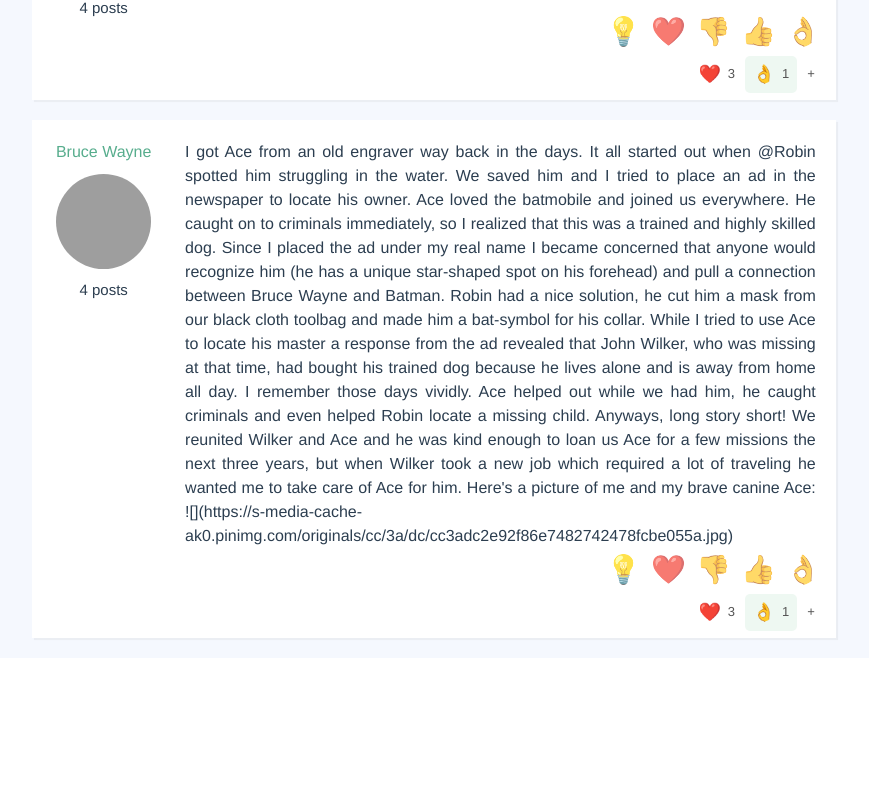
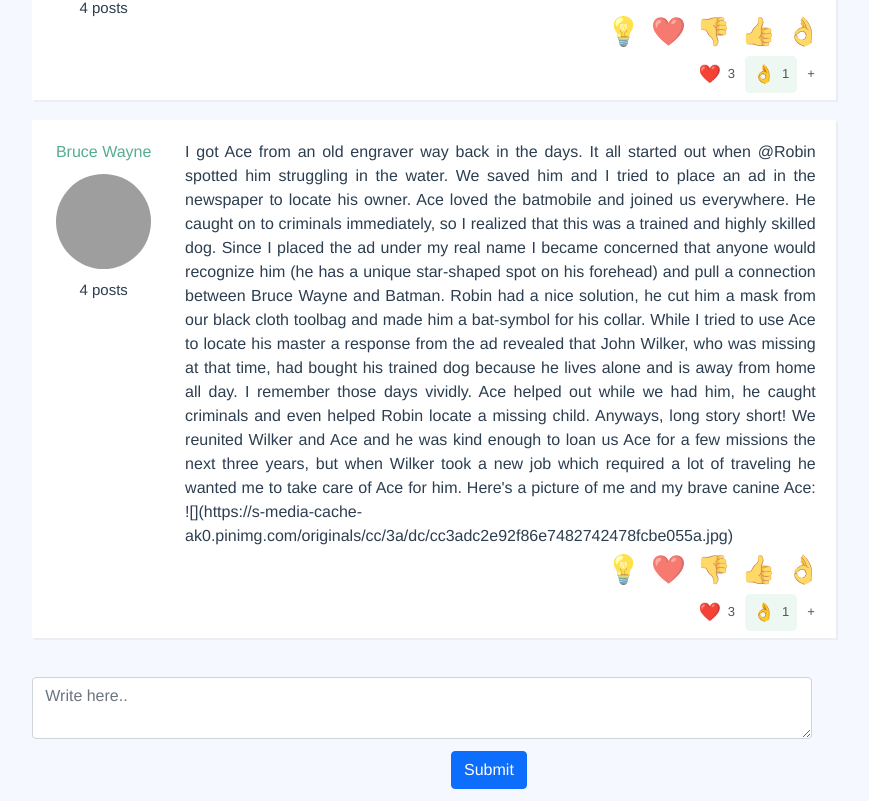
Before and after one commit to skpaul82/vueschool-forum, a Vue app: page /thread/-KsjWehQ--apjDBwSBCY in a window 1280 px wide. Shown: the part 954-1755 px from the top of the page, without its empty margins (206-1075 px from the left). Before the commit the page ends 1612 px from the top, so only its background shows below. Built offline with nearby package versions, Linux system fonts and the light colour scheme; grey boxes are pictures that could not be loaded.

Commit message:
Add new post form abd update dataScouce.

```diff
--- a/src/pages/ThreadShow.vue
+++ b/src/pages/ThreadShow.vue
@@ -3,6 +3,24 @@
     <h1>{{ thread.title }}</h1>
 
     <PostList :posts="threadPosts"/>
+
+    <div class="">
+      <form @submit.prevent="addPost">
+        <div class="form-group row">
+          <label for="newPost" class="col-sm-1-12 col-form-label"></label>
+          <div class="col-sm-1-12">
+            <textarea v-model="newPost" class="form-control" name="newPost" id="newPost" placeholder="Write here.."></textarea>
+          </div>
+        </div>
+        <div class="form-group row">
+          <div class="offset-sm-2 col-sm-10">
+            <button type="submit" class="btn btn-primary">
+              Submit
+            </button>
+          </div>
+        </div>
+      </form>
+    </div>
   </div>
 </template>
 
@@ -23,7 +41,8 @@ export default {
   data () {
     return {
       threads: sourceData.threads,
-      posts: sourceData.posts
+      posts: sourceData.posts,
+      newPost: null
     }
   },
   computed: {
@@ -33,6 +52,21 @@ export default {
     threadPosts () {
       return this.posts.filter(post => post.threadId === this.id)
     }
+  },
+  methods: {
+    addPost () {
+      const postId = 'aaa' + Math.random()
+      const post = {
+        id: postId,
+        text: this.newPost,
+        publishdAt: Math.floor(Date.now() / 1000),
+        threadId: this.id,
+        userId: '7uVPJS9GHoftN58Z2MXCYDqmNAh2'
+      }
+      this.posts.push(post)
+      this.thread.posts.push(postId)
+      this.newPost = null
+    }
   }
 }
 </script>
```
